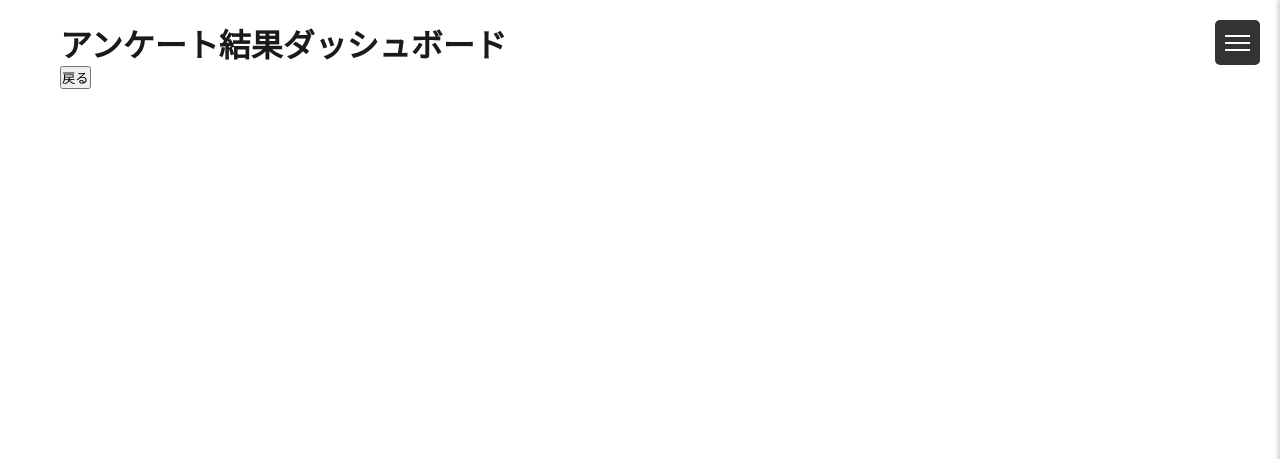
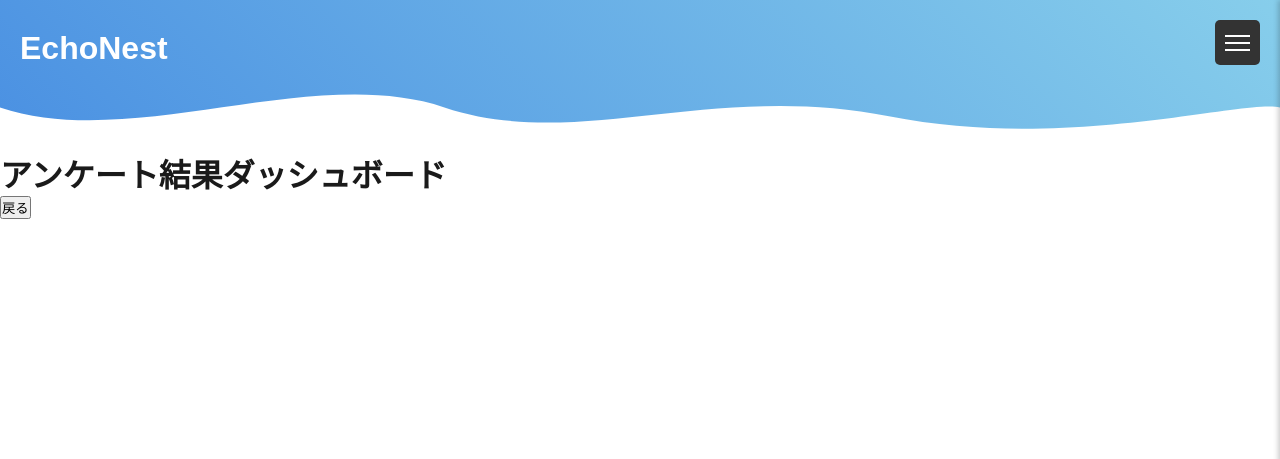
Before and after one commit to GraduationProduction2025/Echo-Nest, a Django app: page /list/ag_data/1/ in a window 1280 px wide. Shown: the top 459 px of the page. Run offline with Django 3.2, Linux system fonts and the light colour scheme; tables that the repository leaves empty hold one stand-in row (values such as "Sample post").

Commit message:
タイトルバーが表示されるように変更

```diff
--- a/templates/surveys/ag_data.html
+++ b/templates/surveys/ag_data.html
@@ -6,13 +6,12 @@
 
 {% block content %}
 {% load static %}
-
-<div class="over-wrapper">
-    <div class="ag-data-container">
-        <h1>{{title}}</h1>
-        <button type="button" class="cancel-ques-btn" onclick="history.back()">戻る</button>
-        <div id="ag-data-questions"></div>
+<div class="container">
+    <div class="title-bar">
+        <h1>{{ title }}</h1>
     </div>
+    <button type="button" class="cancel-ques-btn" onclick="history.back()">戻る</button>
+    <div id="ag-data-questions"></div>
 </div>
 <script>
     let charts = [];
```
